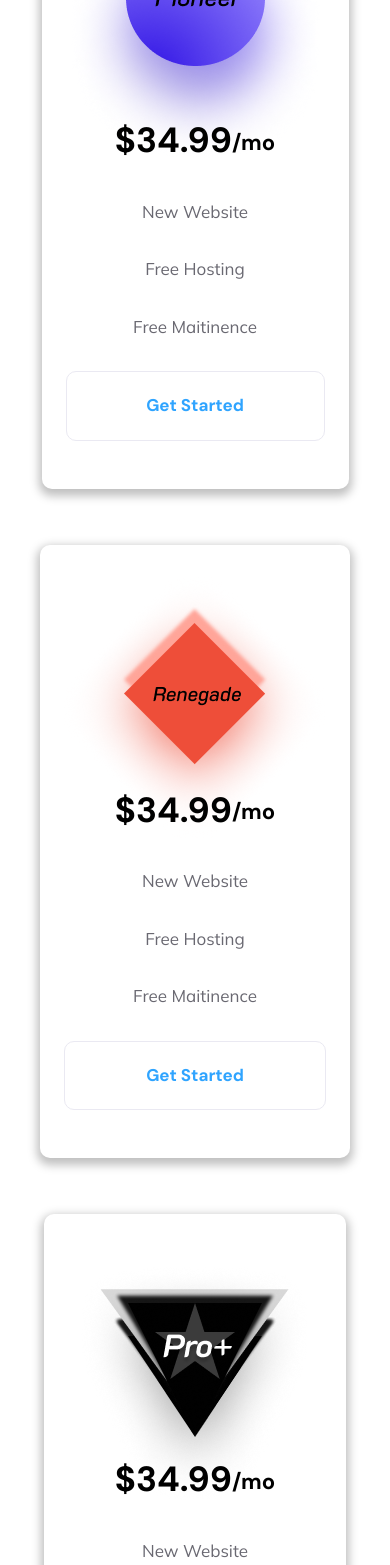
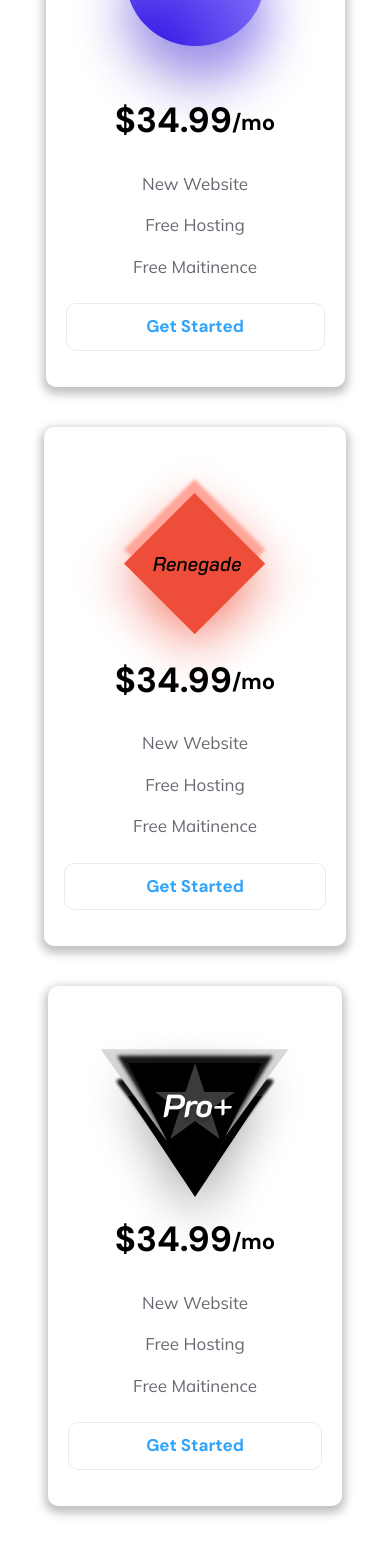
Before and after one commit to PixedioDesigns/4567gy, a Next.js app: page / in a window 390 px wide. Shown: the part 7731-9296 px from the top of the page. Built offline with nearby package versions, Linux system fonts and the light colour scheme; a web font is replaced by a local one.

Commit message:
fix mobile issues

```diff
--- a/components/home/GotBiggerGols.jsx
+++ b/components/home/GotBiggerGols.jsx
@@ -4,12 +4,12 @@ function GotBiggerGols() {
   return (
     <div>
       <div className="container mx-auto px-5 py-6">
-        <div className=" bigger-shadow px-5 pb-8 rounded-[10px]">
+        <div className=" bigger-shadow px-5 sm:pb-8 rounded-[10px]">
           {" "}
           <h1 className="  sm:mb-10 mb-8 pt-6   ff_dm_sans text-4xl md:text-7xl lg:text-9xl text-center font-bold">
             Got Bigger Goals?{" "}
           </h1>
-          <p className="text-2md text-[#696871] max-w-[809px] text-center mx-auto leading-[300%]">
+          <p className="text-2md text-[#696871] max-w-[809px] text-center mx-auto sm:leading-[300%]">
             {" "}
             We provide custom solutions for larger businesses and enterprises.
             please fill out one of our forms or shoot us an email and we will
@@ -18,7 +18,7 @@ function GotBiggerGols() {
           </p>
           <div className="text-center md:pt-6">
             {" "}
-            <button className=" rounded-[10px]  sm:w-[337px] w-[240px] mx-auto   py-[21px] text-2md font-bold bg-[#2FA4FF] text-white hover:shadow-lg my-8 duration-300 transition-all ff_dm_sans">
+            <button className=" rounded-[10px]  sm:w-[337px] w-[240px] mx-auto   py-[10px] sm:py-[21px] text-2md font-bold bg-[#2FA4FF] text-white hover:shadow-lg my-8 duration-300 transition-all ff_dm_sans">
               {" "}
               Get Started
             </button>
--- a/components/home/SimplePricing.jsx
+++ b/components/home/SimplePricing.jsx
@@ -9,69 +9,69 @@ const SimplePricing = () => {
 
       <div className="flex flex-wrap  justify-center pb-5">
         <div className="lg:basis-1/3  ">
-          <div className="my-7 step-box-shadow pricing-box rounded-[10px] duration-300 transition-all ease px-6 py-8 text-center mx-3 hover:scale-[1.02] ">
+          <div className="my-5 sm:my-7 step-box-shadow pricing-box rounded-[10px] duration-300 transition-all ease  p-5 sm:px-6 sm:py-8 text-center sm:mx-3 hover:scale-[1.02] ">
             <div className="flex justify-center ">
-              <img src="/images/pioneer.png" alt="" className="" />
+              <img src="/images/pioneer.png" alt="pioneer" className="" />
             </div>
             <h1 className="text-center flex justify-center md:text-7xl text-5xl font-bold items-end mt-[-50px] ff_dm_sans ">
               $34.99<span className="md:text-4xl text-2xl mb-2">/mo</span>
             </h1>
-            <p className="text-center ff_mulish py-4 mt-4 text-2md text-[#696871]">
+            <p className="text-center ff_mulish py-2 sm:py-4 mt-4 text-2md text-[#696871]">
               New Website
             </p>
-            <p className="text-center ff_mulish py-4 text-2md text-[#696871]">
+            <p className="text-center ff_mulish py-2 sm:py-4 text-2md text-[#696871]">
               Free Hosting
             </p>
-            <p className="text-center ff_mulish py-4 text-2md text-[#696871]">
+            <p className="text-center ff_mulish py-2 sm:py-4 text-2md text-[#696871]">
               Free Maitinence
             </p>
-            <button className=" rounded-[10px]  w-full border border-[#EAE9F2] py-[21px] text-2md font-bold text-[#2FA4FF] my-4 duration-300 transition-all ease ff_dm_sans">
+            <button className=" rounded-[10px]  w-full border border-[#EAE9F2] py-[10px] sm:py-[21px] text-2md font-bold text-[#2FA4FF] my-4 duration-300 transition-all ease ff_dm_sans">
               {" "}
               Get Started
             </button>
           </div>{" "}
         </div>{" "}
         <div className="lg:basis-1/3  ">
-          <div className="my-7 step-box-shadow pricing-box rounded-[10px] duration-300 transition-all ease px-6 py-8 text-center mx-3 hover:scale-[1.02] ">
+          <div className=" my-5 sm:my-7 step-box-shadow pricing-box rounded-[10px] duration-300 transition-all ease  p-5 sm:px-6 sm:py-8 text-center sm:mx-3 hover:scale-[1.02] ">
             <div className="flex justify-center ">
-              <img src="/images/renegade.png" alt="" className="" />
+              <img src="/images/renegade.png" alt="renegade" className="" />
             </div>
             <h1 className="text-center flex justify-center md:text-7xl text-5xl font-bold items-end mt-[-55px] ff_dm_sans ">
               $34.99<span className="md:text-4xl text-2xl mb-2">/mo</span>
             </h1>
-            <p className="text-center py-4 ff_mulish mt-4 text-2md text-[#696871]">
+            <p className="text-center py-2 sm:py-4 ff_mulish mt-4 text-2md text-[#696871]">
               New Website
             </p>
-            <p className="text-center py-4 ff_mulish text-2md text-[#696871]">
+            <p className="text-center py-2 sm:py-4 ff_mulish text-2md text-[#696871]">
               Free Hosting
             </p>
-            <p className="text-center py-4 ff_mulish text-2md text-[#696871]">
+            <p className="text-center py-2 sm:py-4 ff_mulish text-2md text-[#696871]">
               Free Maitinence
             </p>
-            <button className=" rounded-[10px]  w-full border border-[#EAE9F2] py-[21px] text-2md font-bold text-[#2FA4FF] my-4 duration-300 transition-all ease ff_dm_sans">
+            <button className=" rounded-[10px]  w-full border border-[#EAE9F2] py-[10px] sm:py-[21px] text-2md font-bold text-[#2FA4FF] my-4 duration-300 transition-all ease ff_dm_sans">
               {" "}
               Get Started
             </button>
           </div>{" "}
         </div>{" "}
         <div className="lg:basis-1/3  ">
-          <div className="my-7 step-box-shadow pricing-box rounded-[10px] duration-300 transition-all ease px-6 py-8 text-center mx-3 hover:scale-[1.02] ">
+          <div className="my-5 sm:my-7 step-box-shadow pricing-box rounded-[10px] duration-300 transition-all ease  p-5 sm:px-6 sm:py-8 text-center sm:mx-3 hover:scale-[1.02] ">
             <div className="flex justify-center ">
-              <img src="/images/pro.png" alt="" className="" />
+              <img src="/images/pro.png" alt="pro" className="" />
             </div>
             <h1 className="text-center flex justify-center md:text-7xl text-5xl font-bold items-end mt-[-65px] ff_dm_sans ">
               $34.99<span className="md:text-4xl text-2xl mb-2">/mo</span>
             </h1>
-            <p className="text-center py-4 ff_mulish mt-4 text-2md text-[#696871]">
+            <p className="text-center py-2 sm:py-4 ff_mulish mt-4 text-2md text-[#696871]">
               New Website
             </p>
-            <p className="text-center py-4 ff_mulish text-2md text-[#696871]">
+            <p className="text-center py-2 sm:py-4 ff_mulish text-2md text-[#696871]">
               Free Hosting
             </p>
-            <p className="text-center py-4 ff_mulish text-2md text-[#696871]">
+            <p className="text-center py-2 sm:py-4 ff_mulish text-2md text-[#696871]">
               Free Maitinence
             </p>
-            <button className=" rounded-[10px]  w-full border border-[#EAE9F2] py-[21px] text-2md font-bold text-[#2FA4FF] my-4 duration-300 transition-all ease ff_dm_sans">
+            <button className=" rounded-[10px]  w-full border border-[#EAE9F2] py-[10px] sm:py-[21px] text-2md font-bold text-[#2FA4FF] my-4 duration-300 transition-all ease ff_dm_sans">
               {" "}
               Get Started
             </button>
--- a/components/home/YouCoverd.jsx
+++ b/components/home/YouCoverd.jsx
@@ -5,7 +5,7 @@ function YouCoverd() {
   return (
     <div>
       {" "}
-      <div className="  container mx-auto px-5 my-12 lg:py-14 py-10 lg:my-[150px]  ">
+      <div className="  container mx-auto px-5 mb-10 sm:my-12 lg:py-14 py-10 lg:my-[150px]  ">
         <div className="flex flex-wrap items-center justify-center">
           <div className="lg:basis-1/2">
             <div className="my-8 lg:pr-10">
```
